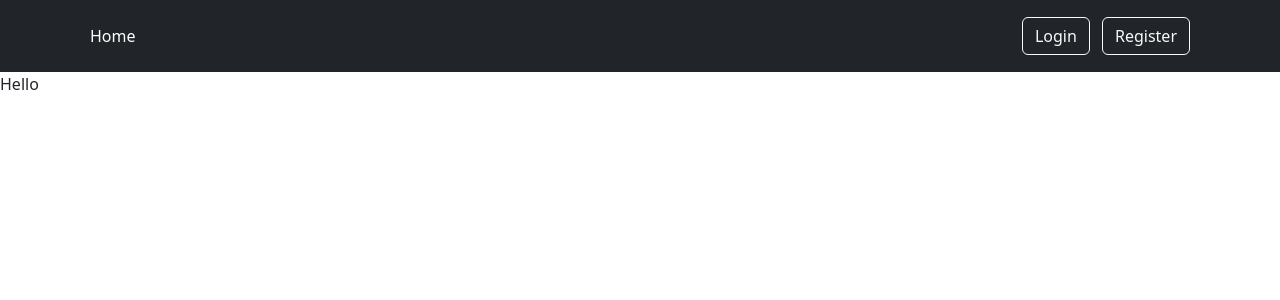
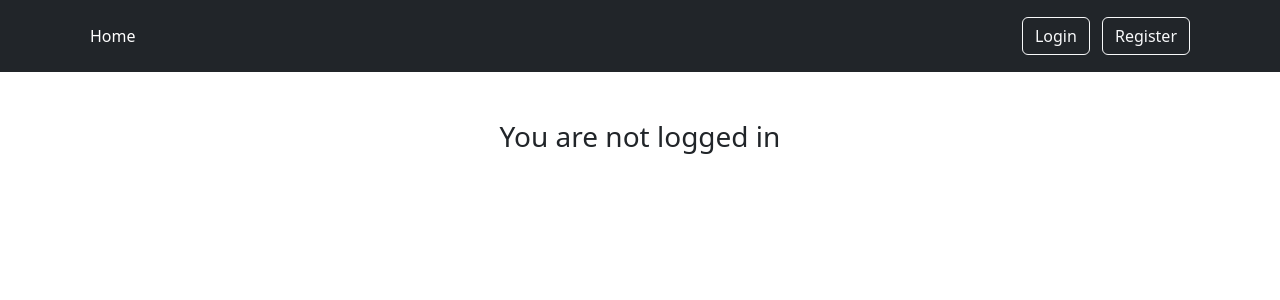
Before and after one commit to Timo1979-x/django_svelte_auth, a Svelte app in the folder svelte-auth/: page / in a window 1280 px wide. Shown: the top 300 px of the page. Built offline with nearby package versions, Linux system fonts and the light colour scheme; no server answers.

Commit message:
retrieve user info

```diff
--- a/svelte-auth/src/pages/Home.svelte
+++ b/svelte-auth/src/pages/Home.svelte
@@ -1 +1,14 @@
-Hello
+<script>
+  import axios from "axios";
+  import { onMount } from "svelte";
+  let message = "You are not logged in";
+
+  onMount(async () => {
+    const { data } = await axios.get("http://localhost:8000/api/user");
+    message = `Hi ${data.first_name} ${data.last_name}`;
+  });
+</script>
+
+<div class="container mt-5 text-center">
+  <h3>{message}</h3>
+</div>
```
